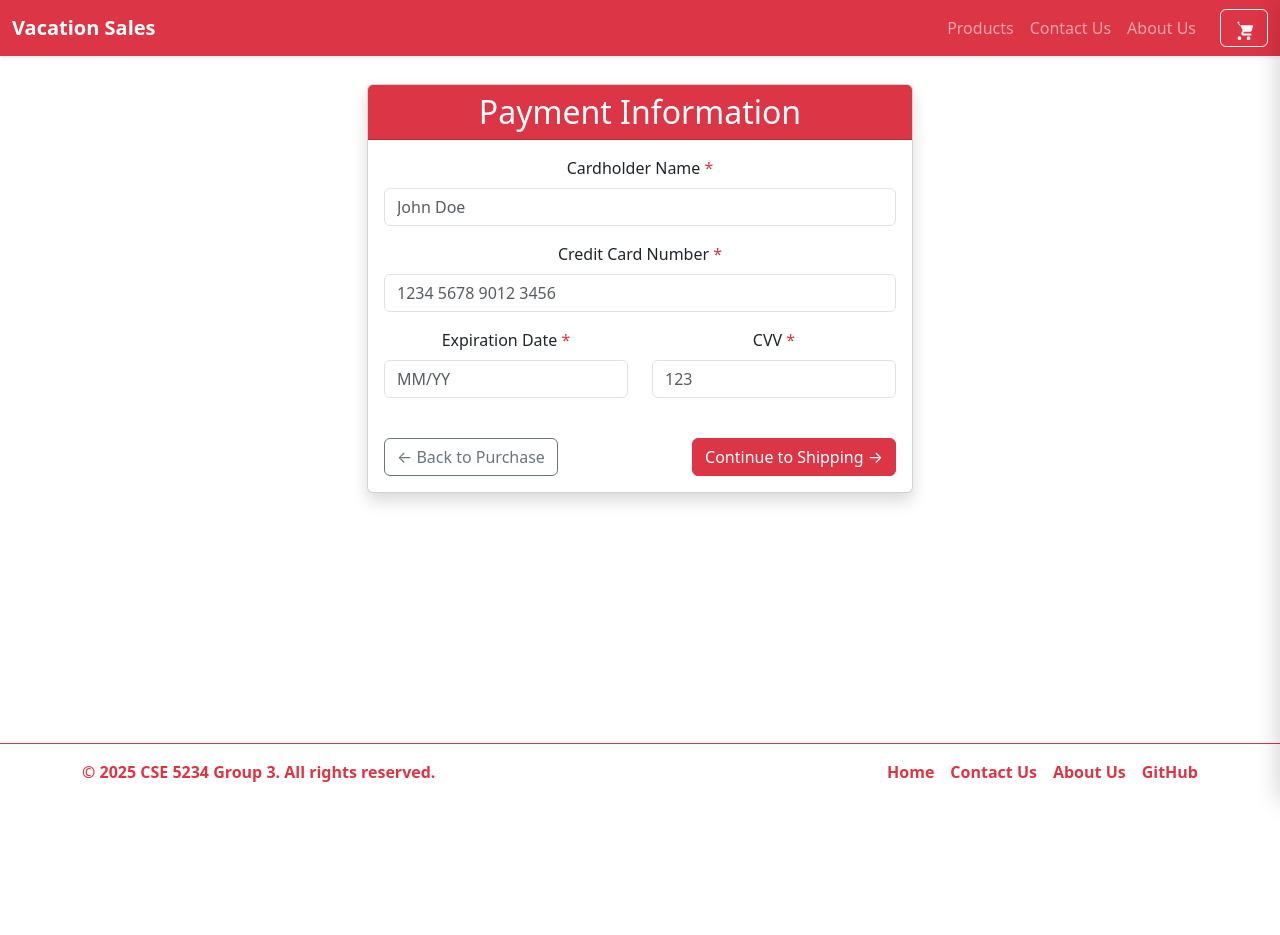
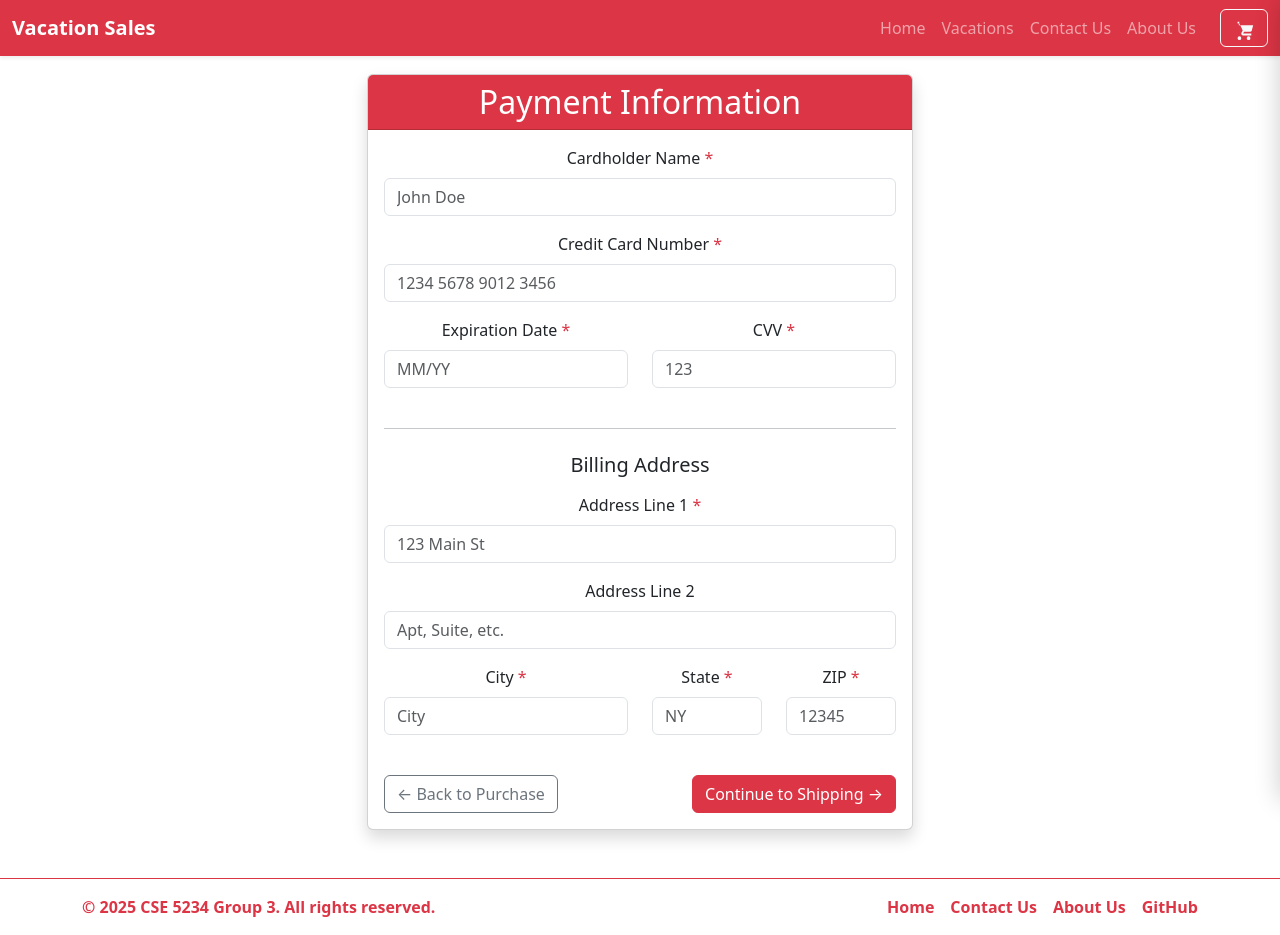
Before and after one commit to Jemin-Gandhi/CSE5234-Project, a React (Vite) app in the folder website/: page /purchase/paymentEntry in a window 1280 px wide. Before the commit the page ends 800 px from the top, so only its background shows below. Built offline with nearby package versions, Linux system fonts and the light colour scheme; no server answers.

Commit message:
add billing address info to form for post request and few other bugs

```diff
--- a/website/src/App.css
+++ b/website/src/App.css
@@ -105,7 +105,25 @@
 }
 
 main {
-  padding-top: 60px;
+  padding-top: 50px;
+}
+
+/* Red checkbox styling */
+#sameAsBilling {
+  width: 20px;
+  height: 20px;
+  border-color: #dc3545;
+  cursor: pointer;
+}
+
+#sameAsBilling:checked {
+  background-color: #dc3545;
+  border-color: #dc3545;
+}
+
+#sameAsBilling:focus {
+  border-color: #dc3545;
+  box-shadow: 0 0 0 0.25rem rgba(220, 53, 69, 0.25);
 }
 
 @media (max-width: 576px) {
--- a/website/src/components/Navbar.jsx
+++ b/website/src/components/Navbar.jsx
@@ -3,6 +3,15 @@ import { Link } from "react-router-dom";
 
 export default function Navbar({ rightSlot = null }) {
   const navbarRef = useRef(null);
+
+  // Close the navbar collapse
+  const closeNavbar = () => {
+    const navbarCollapse = navbarRef.current?.querySelector(".navbar-collapse.show");
+    const toggler = navbarRef.current?.querySelector(".navbar-toggler");
+    if (navbarCollapse && toggler) {
+      toggler.click();
+    }
+  };
 
   // ✅ Close dropdown on outside click
   useEffect(() => {
@@ -52,17 +61,22 @@ export default function Navbar({ rightSlot = null }) {
         <div className="collapse navbar-collapse" id="navbarNav">
           <ul className="navbar-nav ms-auto mb-2 mb-lg-0 align-items-lg-center">
             <li className="nav-item">
-              <Link className="nav-link px-2" to="/purchase">
-                Products
+              <Link className="nav-link px-2" to="/" onClick={closeNavbar}>
+                Home
               </Link>
             </li>
             <li className="nav-item">
-              <Link className="nav-link px-2" to="/contact">
+              <Link className="nav-link px-2" to="/purchase" onClick={closeNavbar}>
+                Vacations
+              </Link>
+            </li>
+            <li className="nav-item">
+              <Link className="nav-link px-2" to="/contact" onClick={closeNavbar}>
                 Contact Us
               </Link>
             </li>
             <li className="nav-item">
-              <Link className="nav-link px-2" to="/about">
+              <Link className="nav-link px-2" to="/about" onClick={closeNavbar}>
                 About Us
               </Link>
             </li>
--- a/website/src/pages/paymentEntry.jsx
+++ b/website/src/pages/paymentEntry.jsx
@@ -9,7 +9,12 @@ export default function PaymentEntry() {
     credit_card_number: sessionStorage.getItem('credit_card_number') ?? '',
     expir_date: sessionStorage.getItem('expir_date') ?? '',
     cvvCode: sessionStorage.getItem('cvvCode') ?? '',
-    card_holder_name: sessionStorage.getItem('card_holder_name') ?? ''
+    card_holder_name: sessionStorage.getItem('card_holder_name') ?? '',
+    billing_address_line1: sessionStorage.getItem('billing_address_line1') ?? '',
+    billing_address_line2: sessionStorage.getItem('billing_address_line2') ?? '',
+    billing_city: sessionStorage.getItem('billing_city') ?? '',
+    billing_state: sessionStorage.getItem('billing_state') ?? '',
+    billing_zip: sessionStorage.getItem('billing_zip') ?? ''
   });
 
   const [errors, setErrors] = useState({});
@@ -46,6 +51,24 @@ export default function PaymentEntry() {
 
     if (!paymentInfo.card_holder_name.trim()) {
       newErrors.card_holder_name = "Cardholder name is required";
+    }
+
+    if (!paymentInfo.billing_address_line1.trim()) {
+      newErrors.billing_address_line1 = "Billing address is required";
+    }
+
+    if (!paymentInfo.billing_city.trim()) {
+      newErrors.billing_city = "City is required";
+    }
+
+    if (!paymentInfo.billing_state.trim()) {
+      newErrors.billing_state = "State is required";
+    }
+
+    if (!paymentInfo.billing_zip.trim()) {
+      newErrors.billing_zip = "ZIP code is required";
+    } else if (!/^\d{5}(-\d{4})?$/.test(paymentInfo.billing_zip)) {
+      newErrors.billing_zip = "Please enter a valid ZIP code (12345 or 12345-6789)";
     }
 
     setErrors(newErrors);
@@ -141,6 +164,95 @@ export default function PaymentEntry() {
                   </div>
                 </div>
 
+                {/* Billing Address Section */}
+                <hr className="my-4" />
+                <h5 className="mb-3">Billing Address</h5>
+
+                {/* Billing Address Line 1 */}
+                <div className="mb-3">
+                  <label htmlFor="billing_address_line1" className="form-label">
+                    Address Line 1 <span className="text-danger">*</span>
+                  </label>
+                  <input
+                    type="text"
+                    className={`form-control ${errors.billing_address_line1 ? "is-invalid" : ""}`}
+                    id="billing_address_line1"
+                    name="billing_address_line1"
+                    value={paymentInfo.billing_address_line1}
+                    onChange={handleChange}
+                    placeholder="123 Main St"
+                  />
+                  {errors.billing_address_line1 && (<div className="invalid-feedback">{errors.billing_address_line1}</div>)}
+                </div>
+
+                {/* Billing Address Line 2 */}
+                <div className="mb-3">
+                  <label htmlFor="billing_address_line2" className="form-label">
+                    Address Line 2
+                  </label>
+                  <input
+                    type="text"
+                    className="form-control"
+                    id="billing_address_line2"
+                    name="billing_address_line2"
+                    value={paymentInfo.billing_address_line2}
+                    onChange={handleChange}
+                    placeholder="Apt, Suite, etc."
+                  />
+                </div>
+
+                {/* Billing City, State, ZIP */}
+                <div className="row">
+                  <div className="col-md-6 mb-3">
+                    <label htmlFor="billing_city" className="form-label">
+                      City <span className="text-danger">*</span>
+                    </label>
+                    <input
+                      type="text"
+                      className={`form-control ${errors.billing_city ? "is-invalid" : ""}`}
+                      id="billing_city"
+                      name="billing_city"
+                      value={paymentInfo.billing_city}
+                      onChange={handleChange}
+                      placeholder="City"
+                    />
+                    {errors.billing_city && (<div className="invalid-feedback">{errors.billing_city}</div>)}
+                  </div>
+
+                  <div className="col-md-3 mb-3">
+                    <label htmlFor="billing_state" className="form-label">
+                      State <span className="text-danger">*</span>
+                    </label>
+                    <input
+                      type="text"
+                      className={`form-control ${errors.billing_state ? "is-invalid" : ""}`}
+                      id="billing_state"
+                      name="billing_state"
+                      value={paymentInfo.billing_state}
+                      onChange={handleChange}
+                      placeholder="NY"
+                      maxLength="2"
+                    />
+                    {errors.billing_state && (<div className="invalid-feedback">{errors.billing_state}</div>)}
+                  </div>
+
+                  <div className="col-md-3 mb-3">
+                    <label htmlFor="billing_zip" className="form-label">
+                      ZIP <span className="text-danger">*</span>
+                    </label>
+                    <input
+                      type="text"
+                      className={`form-control ${errors.billing_zip ? "is-invalid" : ""}`}
+                      id="billing_zip"
+                      name="billing_zip"
+                      value={paymentInfo.billing_zip}
+                      onChange={handleChange}
+                      placeholder="12345"
+                    />
+                    {errors.billing_zip && (<div className="invalid-feedback">{errors.billing_zip}</div>)}
+                  </div>
+                </div>
+
                 {/* Action Buttons */}
                 <div className="d-flex justify-content-between mt-4">
                   <button
--- a/website/src/pages/shippingEntry.jsx
+++ b/website/src/pages/shippingEntry.jsx
@@ -14,12 +14,60 @@ export default function ShippingEntry() {
     zip: sessionStorage.getItem('zip') ?? '',
   });
 
+  const [sameAsBilling, setSameAsBilling] = useState(false);
   const [errors, setErrors] = useState({});
+
+  const handleSameAsBilling = (e) => {
+    const checked = e.target.checked;
+    setSameAsBilling(checked);
+
+    if (checked) {
+      // Copy billing address from sessionStorage
+      const billingData = {
+        name: sessionStorage.getItem('card_holder_name') ?? '',
+        addressLine1: sessionStorage.getItem('billing_address_line1') ?? '',
+        addressLine2: sessionStorage.getItem('billing_address_line2') ?? '',
+        city: sessionStorage.getItem('billing_city') ?? '',
+        state: sessionStorage.getItem('billing_state') ?? '',
+        zip: sessionStorage.getItem('billing_zip') ?? ''
+      };
+
+      // Update state and sessionStorage with shipping keys
+      setShippingDetails(billingData);
+      // Save to sessionStorage with shipping key names (without billing_ prefix)
+      sessionStorage.setItem('name', billingData.name);
+      sessionStorage.setItem('addressLine1', billingData.addressLine1);
+      sessionStorage.setItem('addressLine2', billingData.addressLine2);
+      sessionStorage.setItem('city', billingData.city);
+      sessionStorage.setItem('state', billingData.state);
+      sessionStorage.setItem('zip', billingData.zip);
+    } else {
+      // Clear fields when unchecked
+      const emptyData = {
+        name: '',
+        addressLine1: '',
+        addressLine2: '',
+        city: '',
+        state: '',
+        zip: ''
+      };
+
+      setShippingDetails(emptyData);
+      Object.entries(emptyData).forEach(([key, value]) => {
+        sessionStorage.setItem(key, value);
+      });
+    }
+  };
 
   const handleChange = (e) => {
     const { name, value } = e.target;
     setShippingDetails((prev) => ({...prev, [name]: value}));
     sessionStorage.setItem(name, value);
+
+    // Uncheck "same as billing" if user manually edits any field
+    if (sameAsBilling) {
+      setSameAsBilling(false);
+    }
 
     if (errors[name])
       setErrors((prev) => ({...prev, [name]: "",}));
@@ -68,6 +116,25 @@ export default function ShippingEntry() {
 
             <div className="card-body">
               <form onSubmit={handleSubmit}>
+                {/* Same as Billing Checkbox */}
+                <div className="mb-4">
+                  <div className="form-check d-flex align-items-center">
+                    <input
+                      type="checkbox"
+                      className="form-check-input me-2"
+                      id="sameAsBilling"
+                      checked={sameAsBilling}
+                      onChange={handleSameAsBilling}
+                    />
+                    <label
+                      className="form-check-label mb-0"
+                      htmlFor="sameAsBilling"
+                    >
+                      <strong>Same as billing address</strong>
+                    </label>
+                  </div>
+                </div>
+
                 {/* Name */}
                 <div className="mb-3">
                   <label htmlFor="name" className="form-label">
--- a/website/src/pages/viewOrder.jsx
+++ b/website/src/pages/viewOrder.jsx
@@ -16,7 +16,12 @@ export default function ViewOrder() {
     'credit_card_number': sessionStorage.getItem('credit_card_number') ?? '',
     'expir_date': sessionStorage.getItem('expir_date') ?? '',
     'cvvCode': sessionStorage.getItem('cvvCode') ?? '',
-    'card_holder_name': sessionStorage.getItem('card_holder_name') ?? ''
+    'card_holder_name': sessionStorage.getItem('card_holder_name') ?? '',
+    'billing_address_line1': sessionStorage.getItem('billing_address_line1') ?? '',
+    'billing_address_line2': sessionStorage.getItem('billing_address_line2') ?? '',
+    'billing_city': sessionStorage.getItem('billing_city') ?? '',
+    'billing_state': sessionStorage.getItem('billing_state') ?? '',
+    'billing_zip': sessionStorage.getItem('billing_zip') ?? ''
   }
 
   const shipping = {
@@ -118,7 +123,20 @@ export default function ViewOrder() {
                     ? "**** **** **** " + payment.credit_card_number.slice(-4)
                     : "N/A"}
                 </p>
-                <p><strong>Expiration Date:</strong> {payment.expir_date || "N/A"}</p>
+                <p className="mb-0"><strong>Expiration Date:</strong> {payment.expir_date || "N/A"}</p>
+              </div>
+
+              {/* Billing Address */}
+              <h4 className="text-danger mb-3">Billing Address</h4>
+              <div className="border rounded p-3 mb-4 bg-light">
+                <p><strong>Name:</strong> {payment.card_holder_name || "N/A"}</p>
+                <p><strong>Address Line 1:</strong> {payment.billing_address_line1 || "N/A"}</p>
+                {payment.billing_address_line2 && <p><strong>Address Line 2:</strong> {payment.billing_address_line2}</p>}
+                <p className="mb-0">
+                  <strong>City:</strong> {payment.billing_city || "N/A"}{" "}
+                  <strong>State:</strong> {payment.billing_state || "N/A"}{" "}
+                  <strong>ZIP:</strong> {payment.billing_zip || "N/A"}
+                </p>
               </div>
 
               {/* Order Summary */}
```
